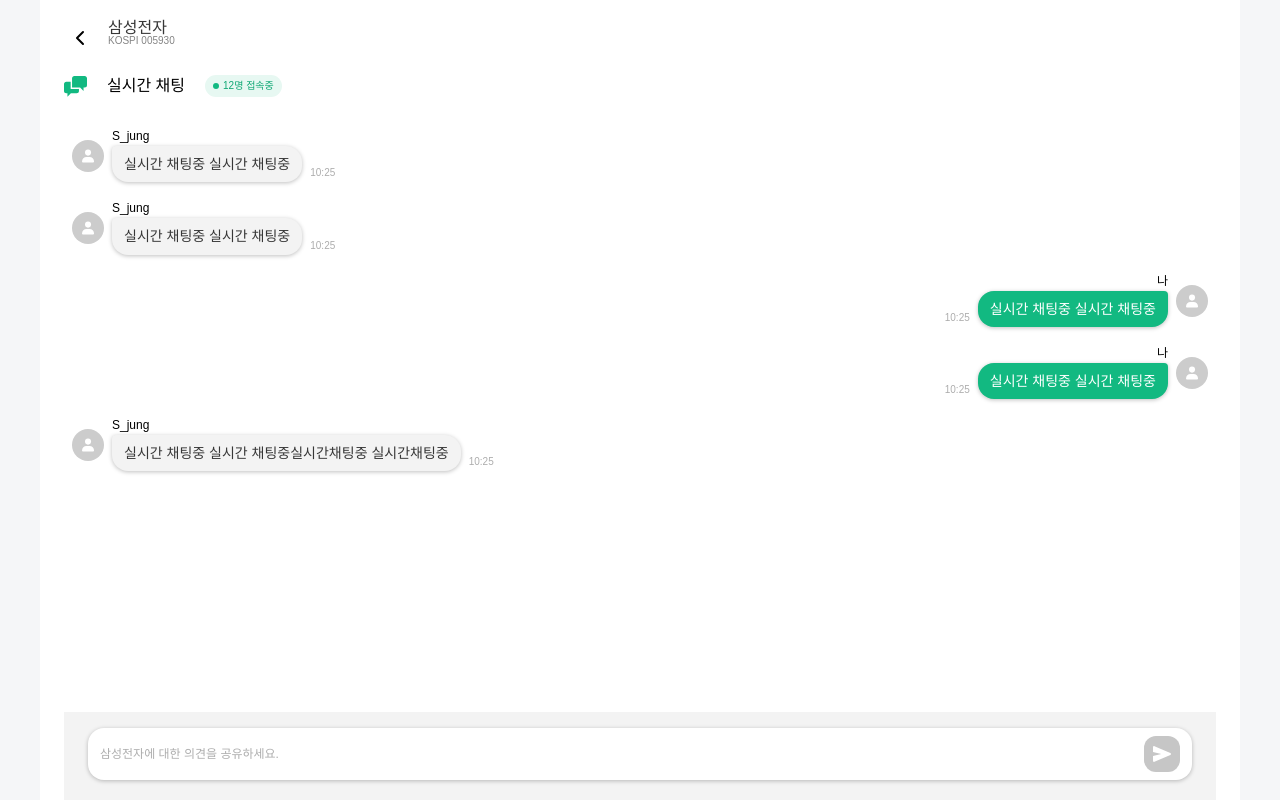
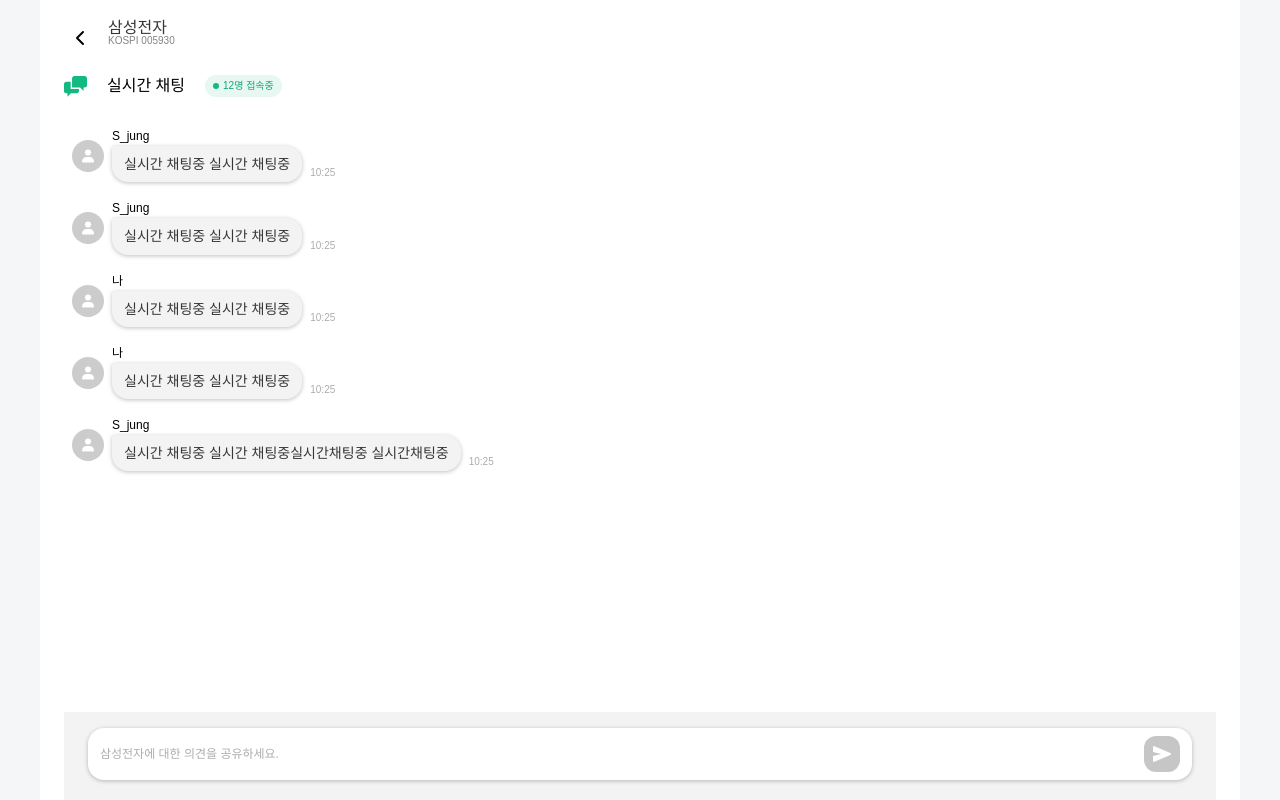
Before and after one commit to STalk-1/STalk_Front, a React (Vite) app: page /chat in a window 1280 px wide. Built offline with nearby package versions, Linux system fonts and the light colour scheme; no server answers; a web font is replaced by a local one.

Commit message:
🐛[fix]: 기획 변경으로 bot 제거

```diff
--- a/src/components/chat/MessageList/index.tsx
+++ b/src/components/chat/MessageList/index.tsx
@@ -1,5 +1,4 @@
 import { ImgProfile } from '@/assets/images';
-import { cn } from '@/utils/cn';
 
 import type { ChatMessageListProps } from './types';
 
@@ -8,44 +7,17 @@ function ChatMessageList({ messages, messagesEndRef }: ChatMessageListProps) {
     <div className="flex-1 overflow-y-auto px-2">
       <div className="space-y-5 pb-4">
         {messages.map((message) => {
-          const isUser = message.sender === 'user';
+          return (
+            <article key={message.id} className="flex items-center gap-2">
+              <ImgProfile className="h-8 w-8 shrink-0" aria-hidden="true" />
 
-          return (
-            <article
-              key={message.id}
-              className={cn(
-                'flex items-center gap-2',
-                isUser ? 'justify-end' : 'justify-start'
-              )}
-            >
-              {!isUser ? (
-                <ImgProfile className="h-8 w-8 shrink-0" aria-hidden="true" />
-              ) : null}
-
-              <div
-                className={cn(
-                  'flex max-w-[82%] flex-col md:max-w-[72%]',
-                  isUser ? 'items-end' : 'items-start'
-                )}
-              >
+              <div className="flex max-w-[82%] flex-col items-start md:max-w-[72%]">
                 <span className="typo-12-medium mb-1 leading-none text-black">
                   {message.author}
                 </span>
 
-                <div
-                  className={cn(
-                    'flex items-end gap-2',
-                    isUser ? 'flex-row-reverse' : 'flex-row'
-                  )}
-                >
-                  <div
-                    className={cn(
-                      'min-h-8 rounded-2xl px-3 py-2 shadow-xl',
-                      isUser
-                        ? 'rounded-tr-sm bg-green-500 text-white'
-                        : 'bg-grey-50 text-grey-900 rounded-tl-sm'
-                    )}
-                  >
+                <div className="flex flex-row items-end gap-2">
+                  <div className="bg-grey-50 text-grey-900 min-h-8 rounded-2xl rounded-tl-sm px-3 py-2 shadow-xl">
                     <p className="typo-14-regular leading-[1.45] break-words whitespace-pre-wrap">
                       {message.text}
                     </p>
@@ -55,10 +27,6 @@ function ChatMessageList({ messages, messagesEndRef }: ChatMessageListProps) {
                   </span>
                 </div>
               </div>
-
-              {isUser ? (
-                <ImgProfile className="h-8 w-8 shrink-0" aria-hidden="true" />
-              ) : null}
             </article>
           );
         })}
--- a/src/components/chat/MessageList/types.ts
+++ b/src/components/chat/MessageList/types.ts
@@ -1,4 +1,4 @@
-type ChatSender = 'bot' | 'user';
+type ChatSender = 'sender';
 
 type ChatMessage = {
   id: number;
--- a/src/pages/ChatPage/index.tsx
+++ b/src/pages/ChatPage/index.tsx
@@ -9,35 +9,35 @@ import type { ChatMessage } from '@/components/chat/MessageList/types';
 const INITIAL_MESSAGES: ChatMessage[] = [
   {
     id: 1,
-    sender: 'bot',
+    sender: 'sender',
     author: 'S_jung',
     text: '실시간 채팅중 실시간 채팅중',
     time: '10:25',
   },
   {
     id: 2,
-    sender: 'bot',
+    sender: 'sender',
     author: 'S_jung',
     text: '실시간 채팅중 실시간 채팅중',
     time: '10:25',
   },
   {
     id: 3,
-    sender: 'user',
+    sender: 'sender',
     author: '나',
     text: '실시간 채팅중 실시간 채팅중',
     time: '10:25',
   },
   {
     id: 4,
-    sender: 'user',
+    sender: 'sender',
     author: '나',
     text: '실시간 채팅중 실시간 채팅중',
     time: '10:25',
   },
   {
     id: 5,
-    sender: 'bot',
+    sender: 'sender',
     author: 'S_jung',
     text: '실시간 채팅중 실시간 채팅중실시간채팅중 실시간채팅중',
     time: '10:25',
@@ -77,7 +77,7 @@ function ChatPage() {
 
     const userMessage: ChatMessage = {
       id: nextId,
-      sender: 'user',
+      sender: 'sender',
       author: '나',
       text: trimmed,
       time: '10:25',
@@ -85,7 +85,7 @@ function ChatPage() {
 
     const botReply: ChatMessage = {
       id: nextId + 1,
-      sender: 'bot',
+      sender: 'sender',
       author: 'S_jung',
       text: QUICK_REPLIES[(nextId - 1) % QUICK_REPLIES.length],
       time: '10:25',
```
